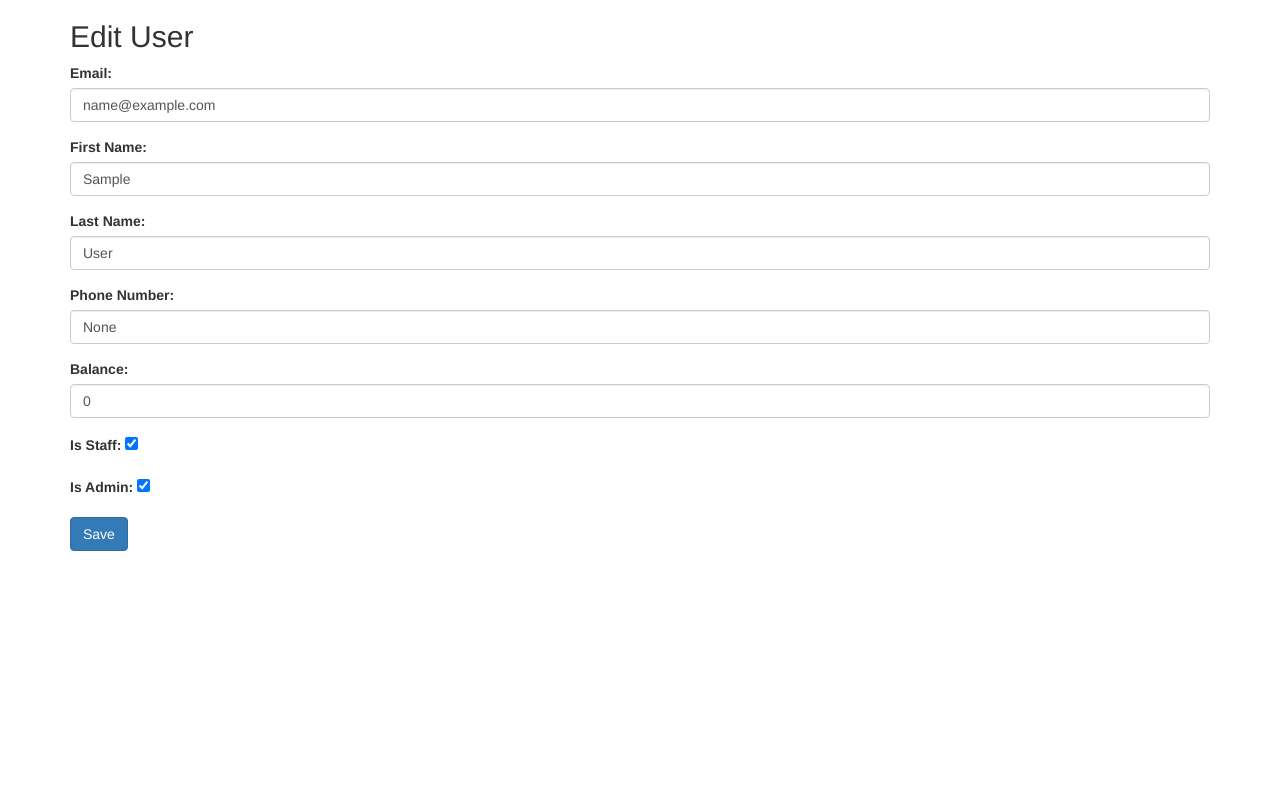
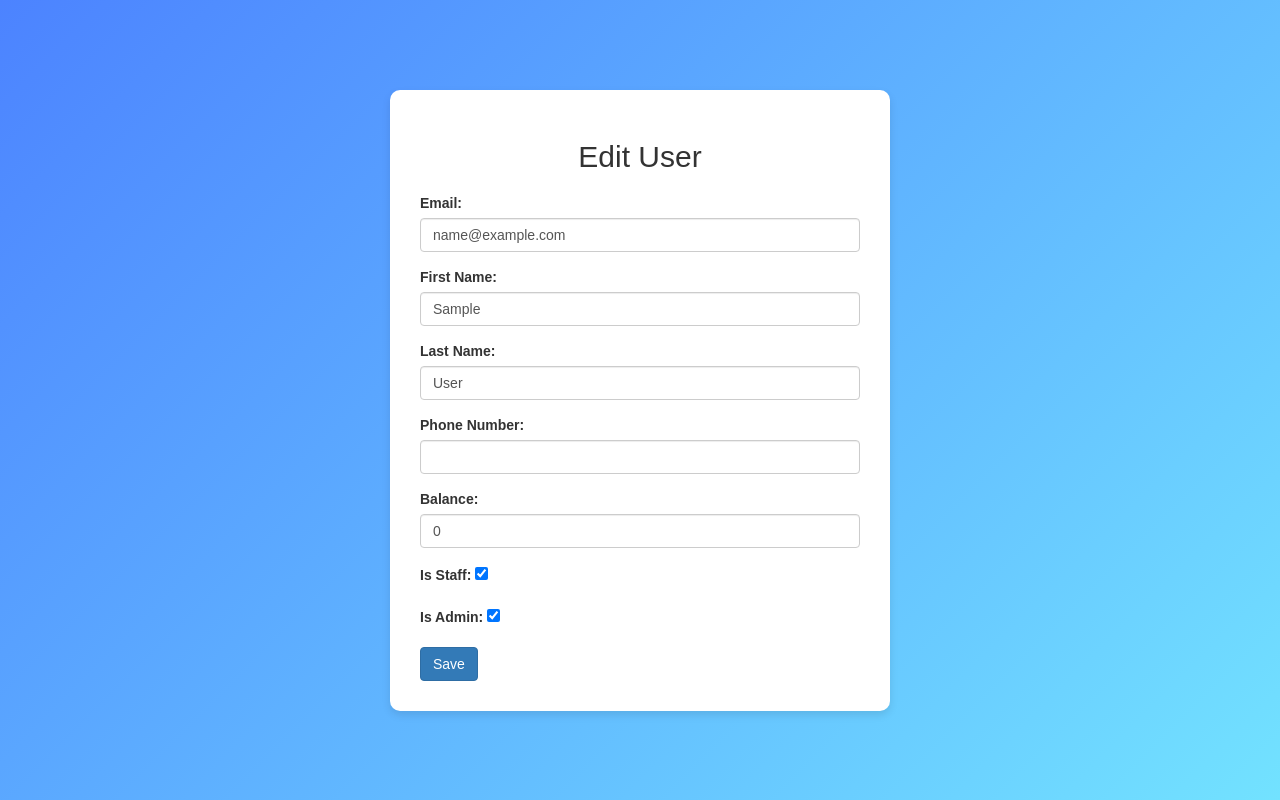
Before and after one commit to PSGSudalai/Canteen_QR, a Django app: page /edit-user/1/ in a window 1280 px wide. Run offline with Django 5.2, Linux system fonts and the light colour scheme; the visitor is signed in with stand-in values (Sample User, id 1); data comes from the database, SQL or seed files in the repository; some libraries are stand-ins or nearby versions.

Commit message:
edit changes

```diff
--- a/BASE/templates/website/edit_user.html
+++ b/BASE/templates/website/edit_user.html
@@ -4,9 +4,34 @@
     <meta charset="UTF-8">
     <title>Edit User</title>
     <link rel="stylesheet" href="https://maxcdn.bootstrapcdn.com/bootstrap/3.4.1/css/bootstrap.min.css">
+    <style>
+        body {
+            font-family: Arial, sans-serif;
+            background: linear-gradient(135deg, #4c83ff, #72e2ff);
+            height: 100vh;
+            display: flex;
+            justify-content: center;
+            align-items: center;
+            margin: 0;
+        }
+
+        .form-container {
+            background-color: #fff;
+            padding: 30px;
+            border-radius: 10px;
+            box-shadow: 0 4px 8px rgba(0, 0, 0, 0.1);
+            width: 100%;
+            max-width: 500px;
+        }
+
+        h2 {
+            text-align: center;
+            margin-bottom: 20px;
+        }
+    </style>
 </head>
 <body>
-    <div class="container">
+    <div class="form-container">
         <h2>Edit User</h2>
         <form method="POST">
             {% csrf_token %}
@@ -24,7 +49,7 @@
             </div>
             <div class="form-group">
                 <label for="phone_number">Phone Number:</label>
-                <input type="text" class="form-control" id="phone_number" name="phone_number" value="{{ user.phone_number }}">
+                <input type="number" class="form-control" id="phone_number"  name="phone_number" value="{{ user.phone_number }}">
             </div>
             <div class="form-group">
                 <label for="balance">Balance:</label>
```
